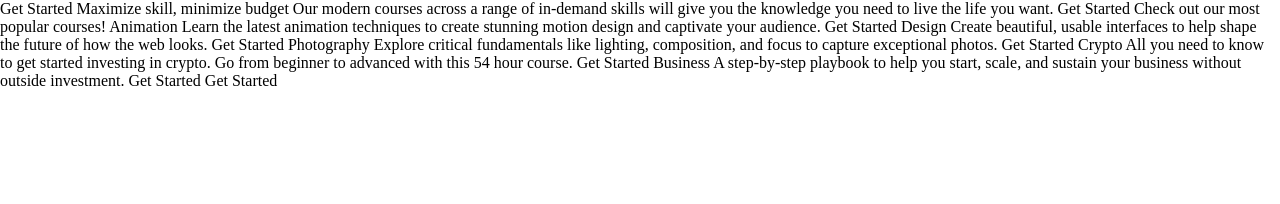
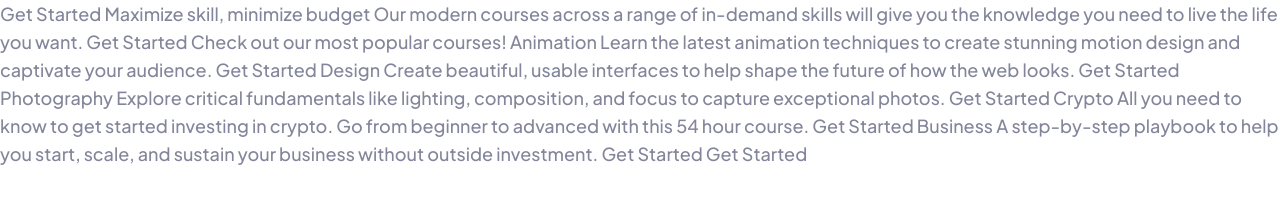
Before and after one commit to kdubrovsky/fe-skilled-elearning-landing-page, a website built with Vite: page index.html in a window 1280 px wide. Built offline with nearby package versions, Linux system fonts and the light colour scheme.

Commit message:
Add basic typography and desktop container

```diff
--- a/index.html
+++ b/index.html
@@ -5,8 +5,13 @@
     <meta charset="UTF-8">
     <meta name="viewport" content="width=device-width, initial-scale=1.0">
     <link rel="icon" type="image/png" sizes="32x32" href="images/favicon-32x32.png">
+    <link rel="preconnect" href="https://fonts.googleapis.com">
+    <link rel="preconnect" href="https://fonts.gstatic.com" crossorigin>
+    <link href="https://fonts.googleapis.com/css2?family=Plus+Jakarta+Sans:wght@500;700;800&display=swap"
+        rel="stylesheet">
     <link rel="stylesheet" href="scss/normalize.scss">
     <link rel="stylesheet" href="scss/styles.scss">
+
     <title>Frontend Mentor | Skilled e-learning landing page</title>
 </head>
 
--- a/scss/globals.scss
+++ b/scss/globals.scss
@@ -1,4 +1,7 @@
+@use "colors";
+
 .containter {
+    width: 1110px;
 }
 
 .visually-hidden {
@@ -15,4 +18,9 @@
 }
 
 body {
+    font-family: "Plus Jakarta Sans", sans-serif;
+    font-weight: 500;
+    font-size: 18px;
+    line-height: 1.556; //28
+    color: colors.$gray;
 }
```
